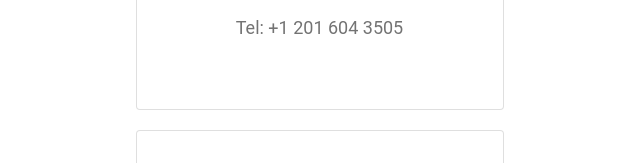
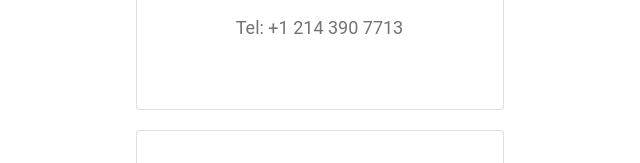
Before and after one commit to yushaliniepillay/AvowsTech, a Gatsby site: page /contactUs in a window 1280 px wide. Shown: the part 1081-1244 px from the top of the page, 598-1238 px from the left. Built offline with nearby package versions, Linux system fonts and the light colour scheme; Gatsby itself is replaced by a stand-in of ours; some icons are missing.

Commit message:
change usa contact

```diff
--- a/src/pages/contactUs.js
+++ b/src/pages/contactUs.js
@@ -87,7 +87,7 @@ const ContactUs = () => {
                 title: "USA",
                 company: "Avows Technologies Inc.",
                 address: "4512 Legacy Drive #100 Plano, TX 75024",
-                number: "Tel: +1 201 604 3505"
+                number: "Tel: +1 214 390 7713"
             },
             {
                 id: "4",
```
